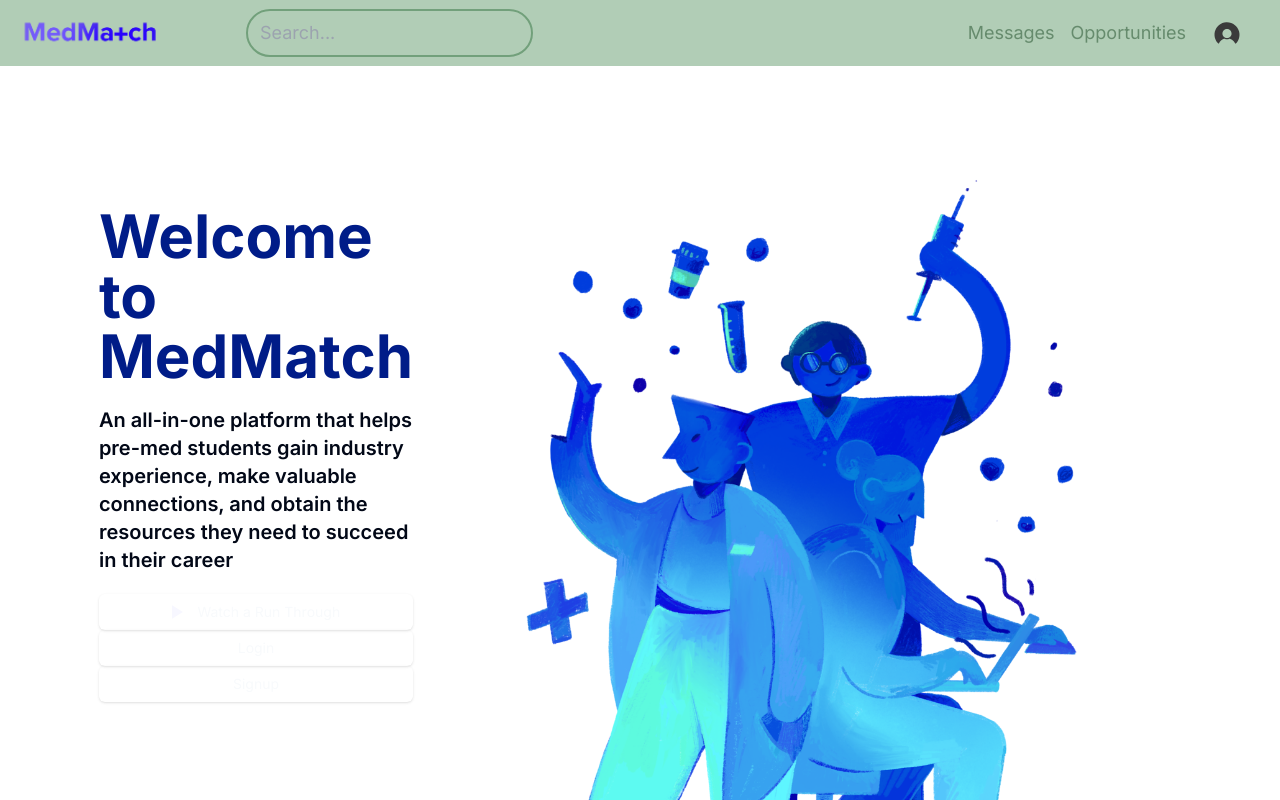
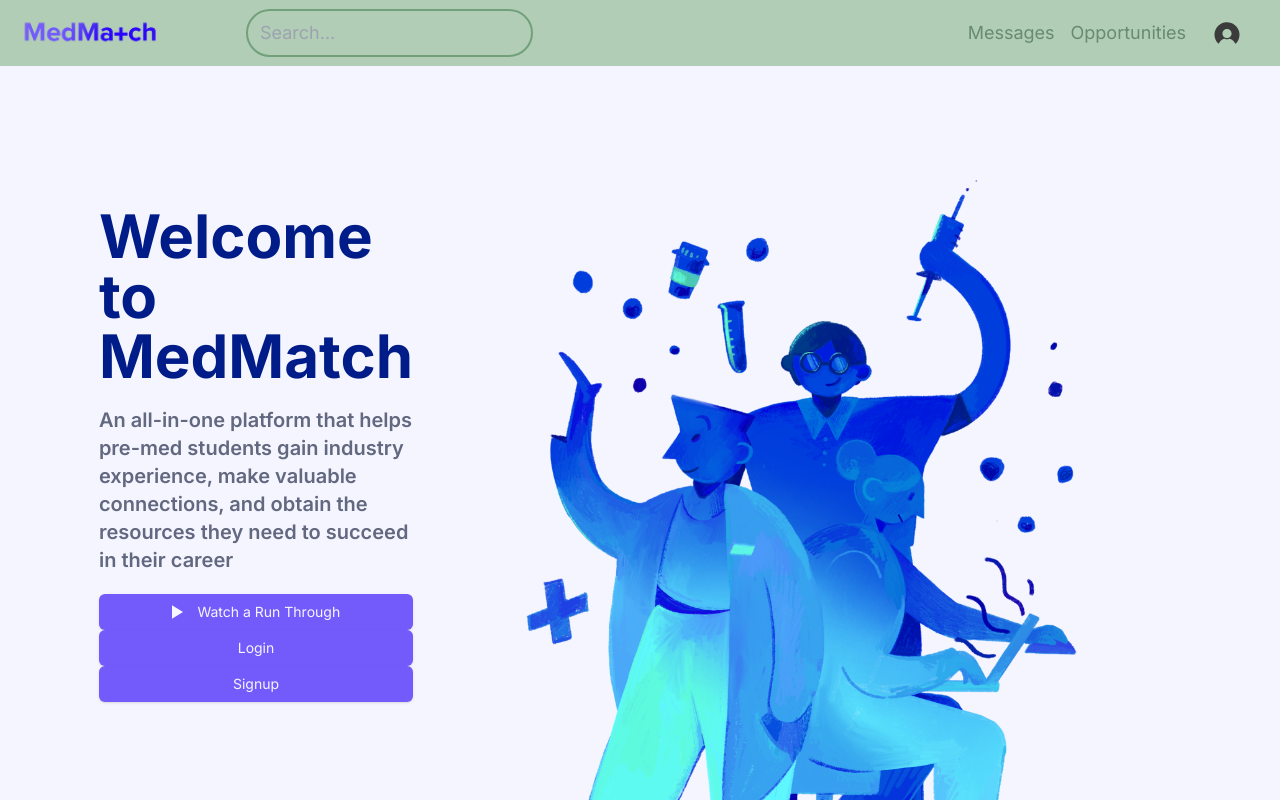
Before and after one commit to naasanov/medmatch, a Next.js app in the folder client/: page / in a window 1280 px wide. Shown: the top 800 px of the page. Built offline with nearby package versions, Linux system fonts and the light colour scheme.

Commit message:
edited existing colors to shadcn defaults

```diff
--- a/client/src/app/globals.css
+++ b/client/src/app/globals.css
@@ -26,22 +26,22 @@ body {
 
 @layer base {
   :root {
-    /* --background: 0 0% 100%; */
-    --background: oklch(94.61% 0 0);
-    --foreground: 222.2 84% 4.9%;
-    --card: 0 0% 100%;
-    --card-foreground: 222.2 84% 4.9%;
-    --popover: 0 0% 100%;
-    --popover-foreground: 222.2 84% 4.9%;
-    --primary: oklch(94.61% 0 0);
-    --primary-foreground: 210 40% 98%;
-    --secondary: 210 40% 96.1%;
-    --secondary-foreground: 222.2 47.4% 11.2%;
-    --muted: 210 40% 96.1%;
-    --muted-foreground: 215.4 16.3% 46.9%;
-    --accent: 210 40% 96.1%;
-    --accent-foreground: 222.2 47.4% 11.2%;
-    --destructive: 0 84.2% 60.2%;
+    /* --background: 240, 100%, 98% */
+    --background: 240, 100%, 98%;
+    --foreground: 226, 13%, 44%;
+    --card: 240, 100%, 98%;
+    --card-foreground: 226, 13%, 44%;
+    --popover: 240, 100%, 98%;
+    --popover-foreground: 226, 13%, 44%;
+    --primary: 249, 95%, 67%; /*primary purple*/
+    --primary-foreground: 240, 100%, 98%;
+    --secondary: 223, 89%, 40%; /*primary blue*/
+    --secondary-foreground: 240, 100%, 98%;
+    --muted: 210 40% 96.1%; /*no equivalent*/
+    --muted-foreground: 215.4 16.3% 46.9%; /*no equivalent*/
+    --accent: 211, 80%, 54%; /*secondary blue*/
+    --accent-foreground: 240, 100%, 98%;
+    --destructive: 0 84.2% 60.2%; /*no equivalent here until --primary-purple*/
     --destructive-foreground: 210 40% 98%;
     --border: 214.3 31.8% 91.4%;
     --input: 214.3 31.8% 91.4%;
@@ -52,6 +52,9 @@ body {
     --chart-4: 43 74% 66%;
     --chart-5: 27 87% 67%;
     --radius: 0.5rem;
+
+    /*custom color variables*/
+
   }
   .dark {
     --background: 222.2 84% 4.9%;
```
